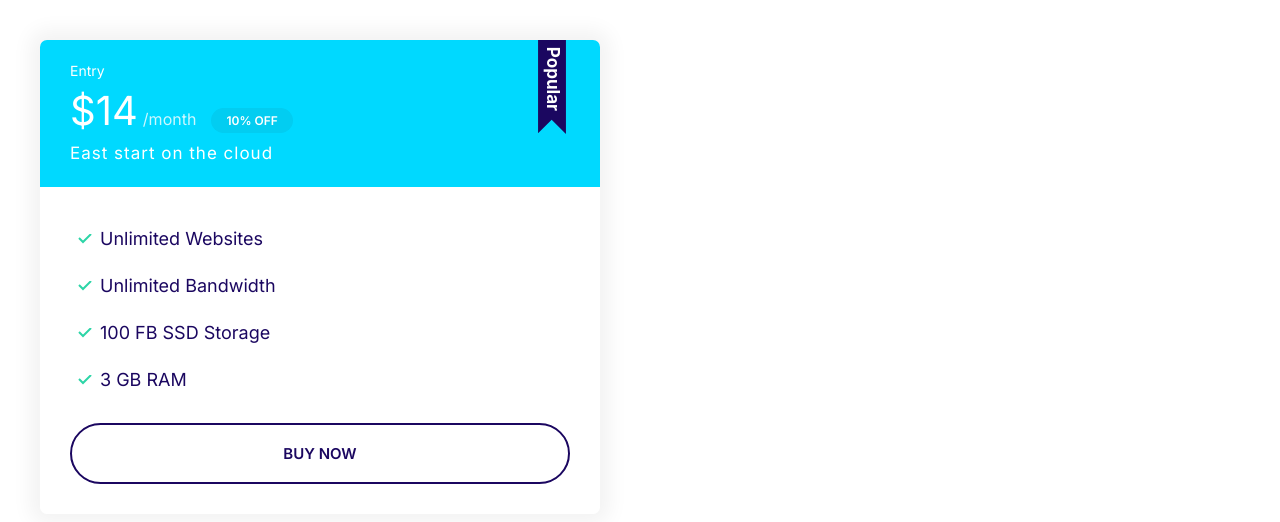
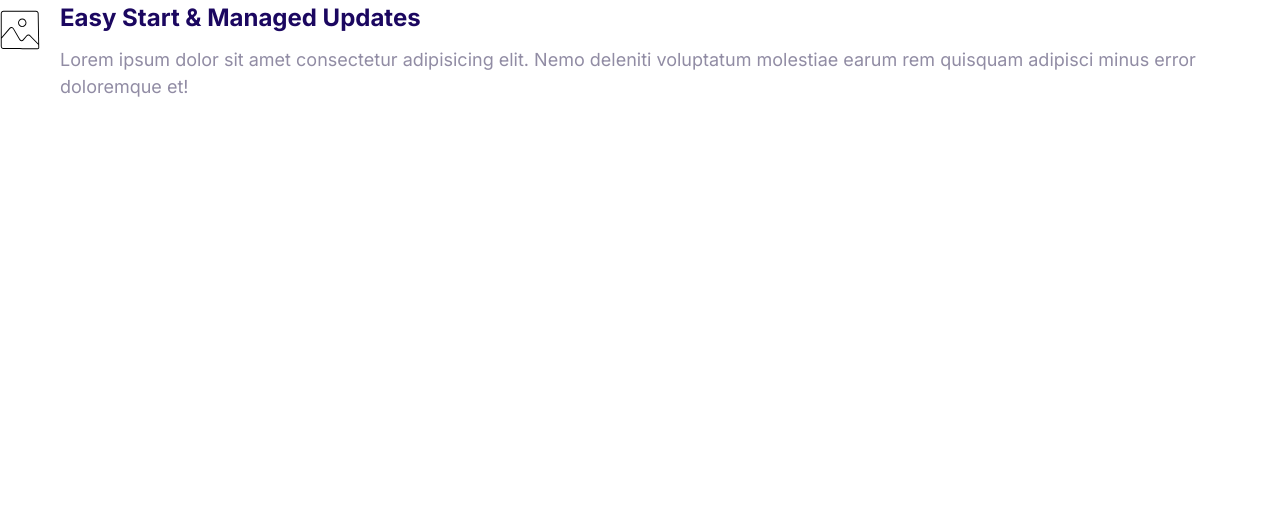
Before and after one commit to ms88941/moshify, a plain HTML site: page index.html in a window 1280 px wide. Drawn offline with Linux system fonts and the light colour scheme.

Commit message:
Build the media component

```diff
--- a/css/styles.css
+++ b/css/styles.css
@@ -363,3 +363,20 @@ a {
     font-size: 1.7rem;
   }
 }
+
+/* Media */
+.media {
+  display: flex;
+}
+
+.media__title {
+  margin-top: 0;
+}
+
+.media__body {
+  margin: 0 2rem;
+}
+
+.media__image {
+  margin-top: 1rem;
+}
--- a/index.html
+++ b/index.html
@@ -14,26 +14,19 @@
     <link rel="stylesheet" href="css/styles.css" />
   </head>
   <body>
-    <div style="width: 50%; padding: 4rem">
-      <div class="plan plan--popular">
-        <div class="card card--secondary">
-          <header class="card__header">
-            <h3 class="plan__name">Entry</h3>
-            <span class="plan__price">$14</span>
-            <span class="plan__billing-cycle">/month</span>
-            <span class="badge badge--secondary badge--small">10% OFF</span>
-            <span class="plan__description">East start on the cloud</span>
-          </header>
-          <div class="card__body">
-            <ul class="list list--tick">
-              <li class="list__item">Unlimited Websites</li>
-              <li class="list__item">Unlimited Bandwidth</li>
-              <li class="list__item">100 FB SSD Storage</li>
-              <li class="list__item">3 GB RAM</li>
-            </ul>
-            <button class="btn btn--outline btn--block">Buy Now</button>
-          </div>
-        </div>
+    <div class="media">
+      <div class="media__image">
+        <svg class="icon icon--primary">
+          <use xlink:href="images/sprite.svg#snap"></use>
+        </svg>
+      </div>
+      <div class="media__body">
+        <h3 class="media__title">Easy Start & Managed Updates</h3>
+        <p>
+          Lorem ipsum dolor sit amet consectetur adipisicing elit. Nemo deleniti
+          voluptatum molestiae earum rem quisquam adipisci minus error
+          doloremque et!
+        </p>
       </div>
     </div>
   </body>
```
Also changed, not shown: components/media.html (added, +15 -0 lines).
